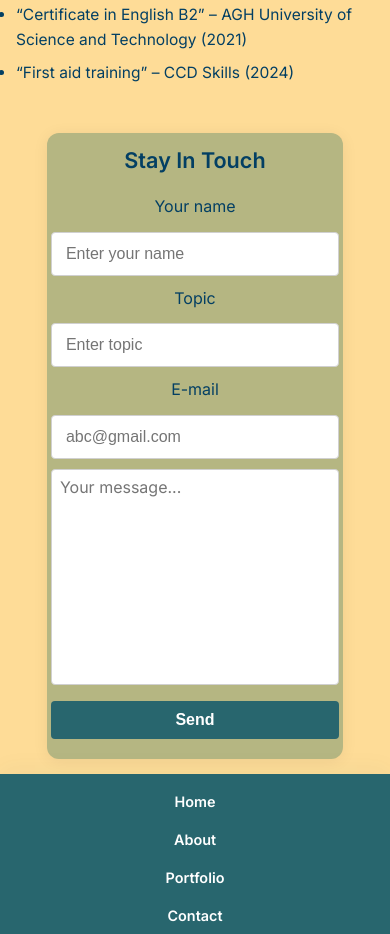
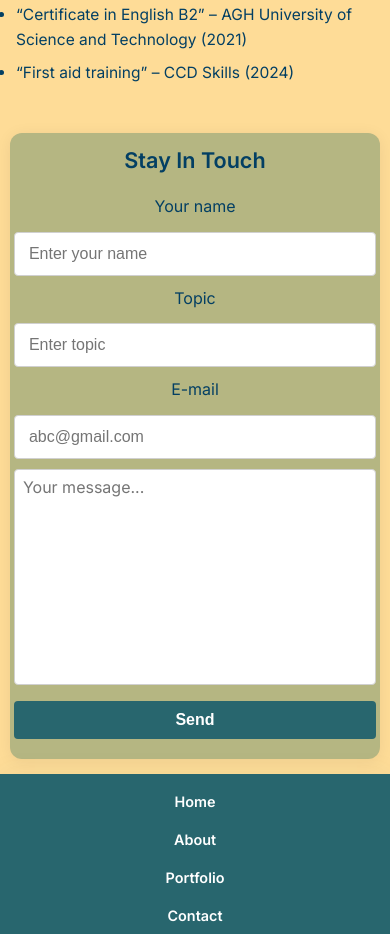
Before and after one commit to KamilaGryner/My-portfolio, a plain HTML site: page index.html in a window 390 px wide. Shown: the part 5534-6468 px from the top of the page. Drawn offline with Linux system fonts and the light colour scheme.

Commit message:
better form

```diff
--- a/style.css
+++ b/style.css
@@ -532,10 +532,9 @@ header,
   display: flex;
   flex-direction: column;
   align-items: center;
-  max-width: 80%;
+  max-width: 40vw;
   margin: 0 auto;
   gap: 18px;
-  width: 100%;
   background: var(--color-soft-sage);
   border-radius: 12px;
   box-shadow: 0 2px 16px 0 #0001;
@@ -546,8 +545,7 @@ header,
 #contact fieldset {
   border: none;
   width: 100%;
-  padding: 0;
-  margin: 0;
+  padding: 30px 20px;
   display: flex;
   flex-direction: column;
   gap: 18px;
@@ -812,8 +810,7 @@ li:last-child {
     font-size: 1rem;
   }
   #contact form {
-    min-width: 0;
-    width: 99vw;
+    min-width: 100%;
   }
 
   /**/
@@ -1061,10 +1058,6 @@ li:last-child {
   #experience h2,
   #process h2 {
     font-size: 1.1rem !important;
-  }
-
-  contact form {
-    padding: 5%;
   }
 
   .hero,
```
